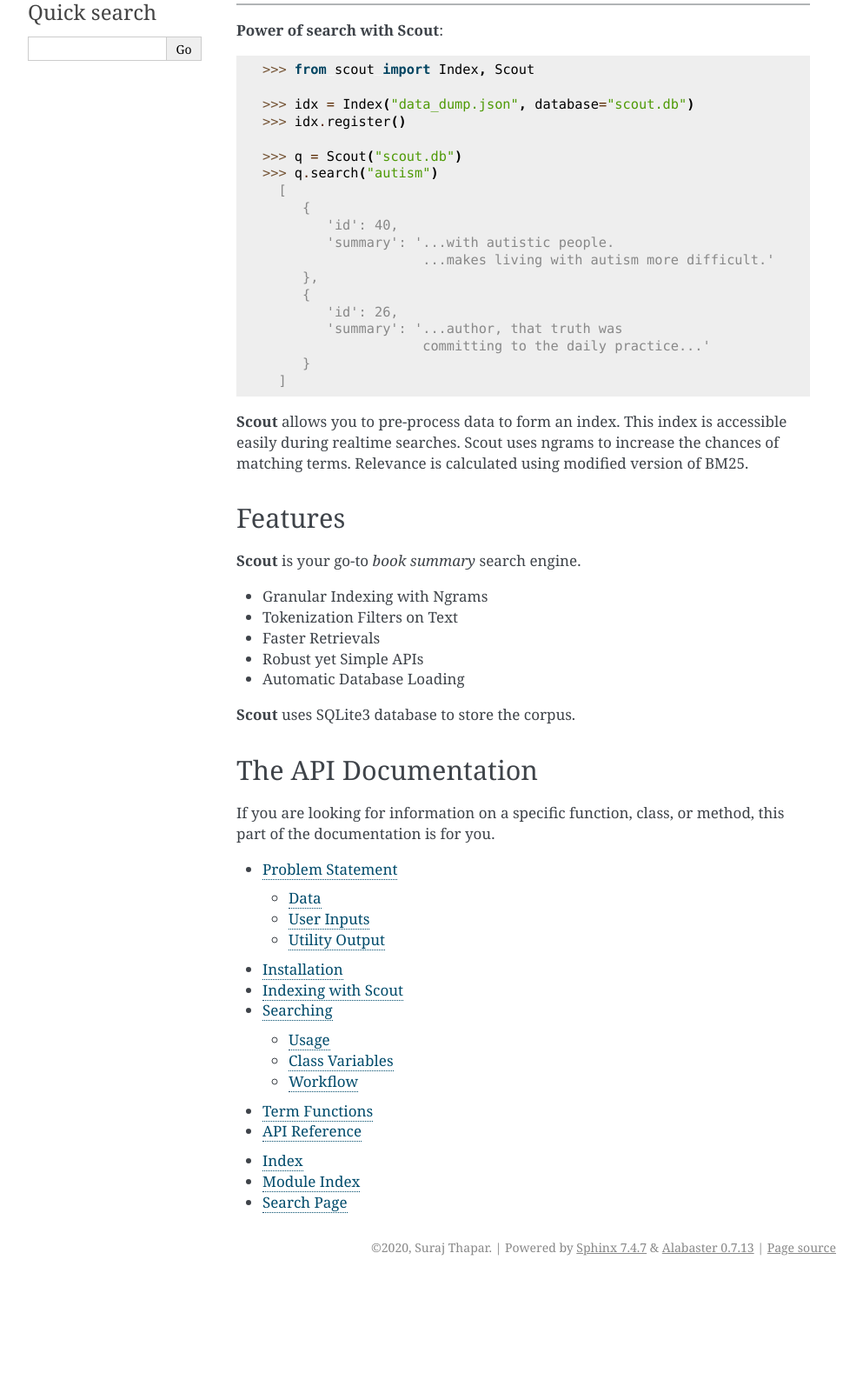
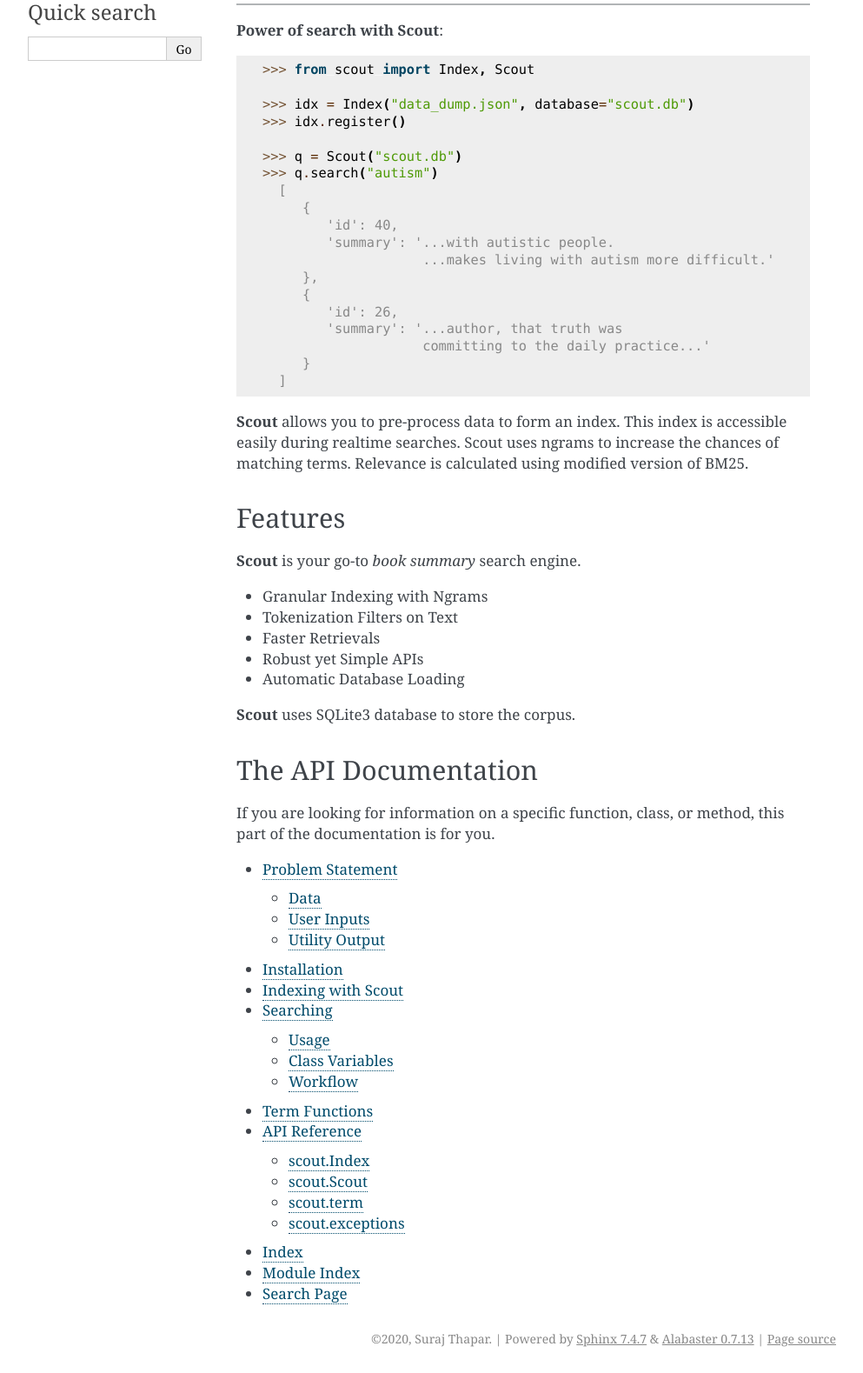
Before and after one commit to surajthapar/Scout, a Sphinx documentation site: the page built from docs/index.rst, in a window 1280 px wide, cut to the strip 248-1827 px from the top of the page. Shown: the whole strip at 87% size, without its empty margins (148-1141 px from the left). Built offline with Sphinx 7.4.7, drawn with Linux system fonts in a browser that asks for light colours; before the commit the page ends 1722 px from its top, so only the background shows below that.

Commit message:
Headings in API reference page

```diff
--- a/docs/scout/api.rst
+++ b/docs/scout/api.rst
@@ -1,11 +1,38 @@
 API Reference
 ===================
 
+scout.Index
+***********
+
 .. automodule:: scout.index
    :members:
+
+scout.Scout
+***********
+
 .. automodule:: scout.query
    :members:
-.. automodule:: scout.term
-   :members:
+
+scout.term
+**********
+
+scout.term.tokenize
+-------------------
+
+.. automethod:: scout.term.tokenize
+
+scout.term.ngram
+----------------
+
+.. automethod:: scout.term.ngram
+
+scout.term.partitions
+---------------------
+
+.. automethod:: scout.term.partitions
+
+scout.exceptions
+****************
+
 .. automodule:: scout.exceptions
    :members:
```
